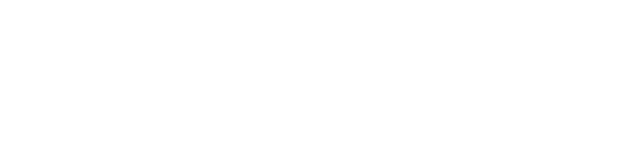
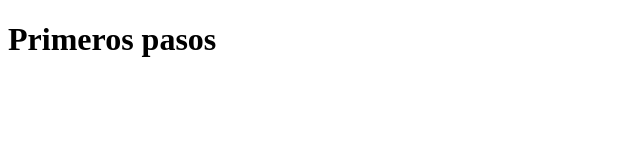
Before and after one commit to JoanZapata05/CSS, a plain HTML site: page index.html in a window 1280 px wide. Shown: the whole page, without its empty margins (0-640 px from the left). Drawn offline with Linux system fonts and the light colour scheme.

Commit message:
Creacion del titulo del header

```diff
--- a/index.html
+++ b/index.html
@@ -6,7 +6,9 @@
     <title>Primero Pasos</title>
 </head>
 <body>
-    <header></header>
+    <header>
+        <h1>Primeros pasos</h1>
+    </header>
     <main>
     </main>
     <footer></footer>
```
